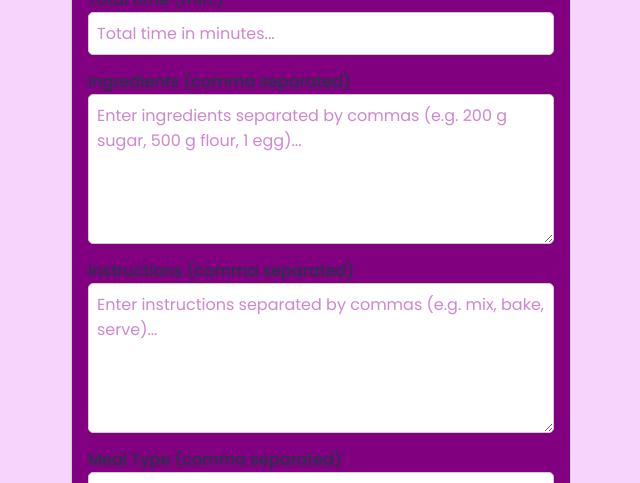
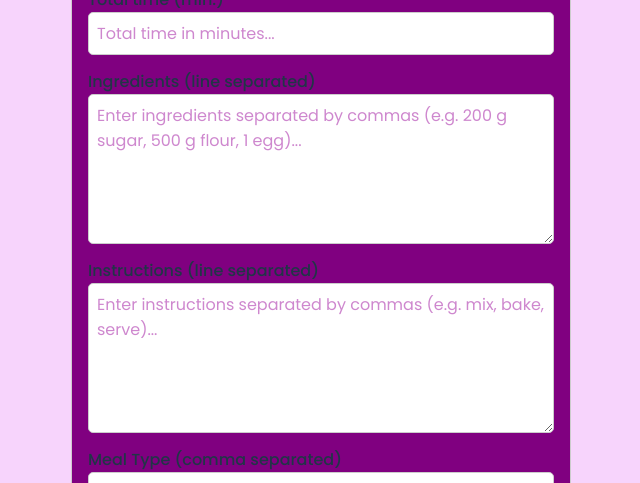
Before and after one commit to HoniNanoq2025/mini-fullstack-projekt, a React app in the folder frontend/: page /add-recipe in a window 1280 px wide. Shown: the part 700-1183 px from the top of the page, without its empty margins (319-959 px from the left). Built offline with nearby package versions, Linux system fonts and the light colour scheme; the HTML template or start-up script is replaced by a standard one.

Commit message:
update FormPage (line separation instead of comma)

```diff
--- a/frontend/src/pages/FormPage/FormPage.jsx
+++ b/frontend/src/pages/FormPage/FormPage.jsx
@@ -35,10 +35,10 @@ export default function FormPage() {
       totalTimeMinutes:
         totalTimeMinutes !== "" ? parseInt(totalTimeMinutes, 10) : undefined,
       ingredients: ingredients
-        ? ingredients.split(", ").map((ingredient) => ingredient.trim())
+        ? ingredients.split("\n").map((ingredient) => ingredient.trim())
         : [], // Split into array
       instructions: instructions
-        ? instructions.split(", ").map((i) => i.trim())
+        ? instructions.split("\n").map((i) => i.trim())
         : [], // Split into array
       mealType: mealType ? mealType.split(", ").map((m) => m.trim()) : [], // Split into array
       cuisine,
@@ -163,7 +163,7 @@ export default function FormPage() {
           />
         </label>
         <label>
-          Ingredients (comma separated)
+          Ingredients (line separated)
           <textarea
             value={ingredients}
             onChange={(e) => setIngredients(e.target.value)}
@@ -173,7 +173,7 @@ export default function FormPage() {
           />
         </label>
         <label>
-          Instructions (comma separated)
+          Instructions (line separated)
           <textarea
             value={instructions}
             onChange={(e) => setInstructions(e.target.value)}
```
